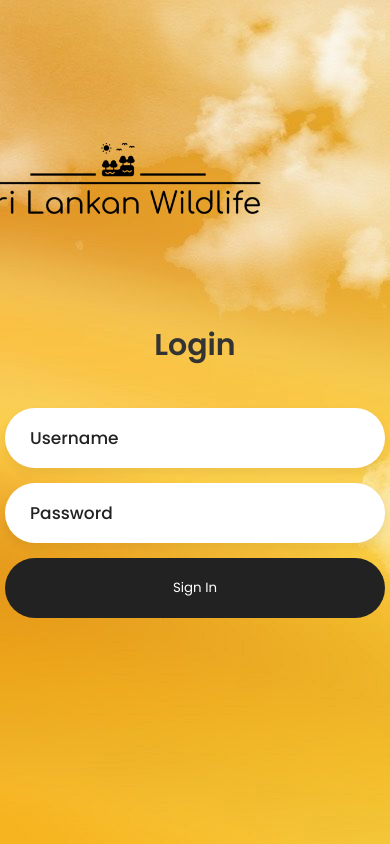
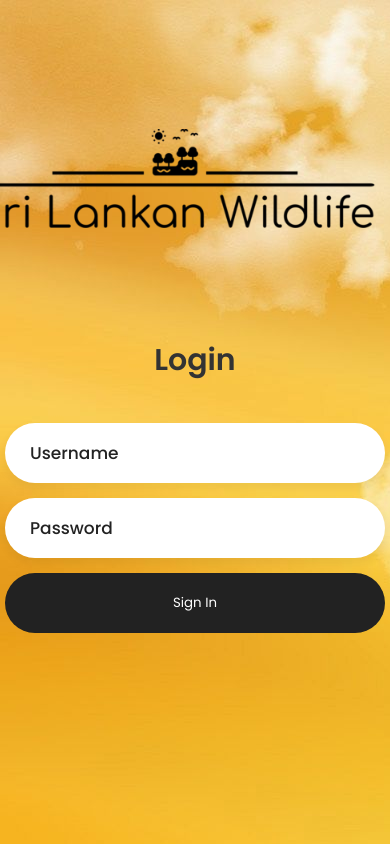
Before and after one commit to sasmithayasas/wdos-updated, a plain HTML site: page login.html in a window 390 px wide. Shown: the top 844 px of the page. Drawn offline with Linux system fonts and the light colour scheme.

Commit message:
Update login.css

```diff
--- a/login.css
+++ b/login.css
@@ -112,13 +112,7 @@ section a{
 
 .logo{
 
-    width: 90%;
+
     max-width: 400px;
-    height: auto;
+
 }
-
-@media only screen and (max-width: 800px){
-    .logo{
-        max-width: 65%;
-    }
-}
```
